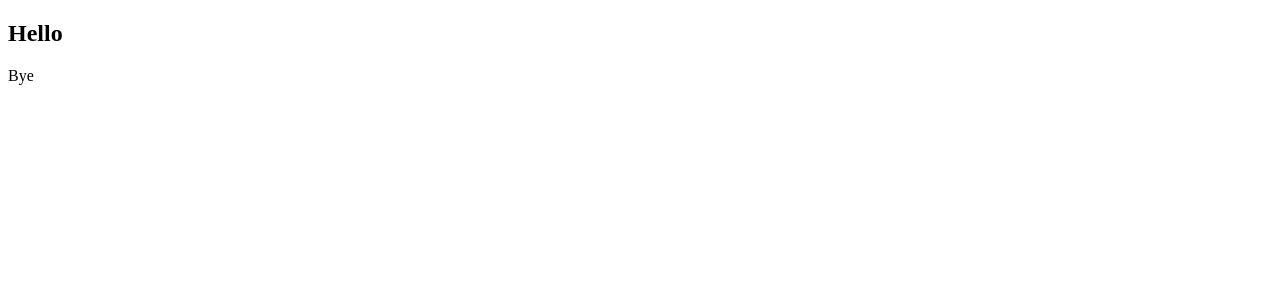
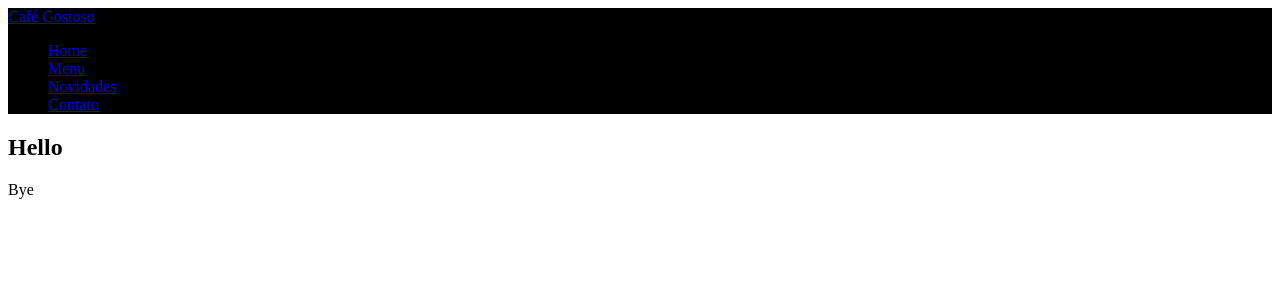
Before and after one commit to israelcena/template-coffee, a Next.js app: page / in a window 1280 px wide. Shown: the top 300 px of the page. Built offline with nearby package versions, Linux system fonts and the light colour scheme.

Commit message:
create and include navbar

```diff
--- /dev/null
+++ b/src/components/Navbar.js
@@ -0,0 +1,24 @@
+import Link from 'next/link'
+import Styles from '../styles/Navbar.module.scss'
+
+export default function Navbar() {
+  return (
+    <nav className={Styles.navbar}>
+      <Link href="/">Café Gostoso</Link>
+      <ul>
+        <li>
+          <Link href="/">Home</Link>
+        </li>
+        <li>
+          <Link href="/">Menu</Link>
+        </li>
+        <li>
+          <Link href="/">Novidades</Link>
+        </li>
+        <li>
+          <Link href="/">Contato</Link>
+        </li>
+      </ul>
+    </nav>
+  )
+}
--- a/src/pages/index.js
+++ b/src/pages/index.js
@@ -1,9 +1,13 @@
 import Head from '../components/Head'
+import Navbar from '../components/Navbar'
 
 export default function Home() {
   return (
     <section>
       <Head />
+      <header>
+        <Navbar />
+      </header>
       <main>
         <h1>Hello</h1>
       </main>
--- /dev/null
+++ b/src/styles/Navbar.module.scss
@@ -0,0 +1,3 @@
+.navbar {
+  background-color: black;
+}
```
